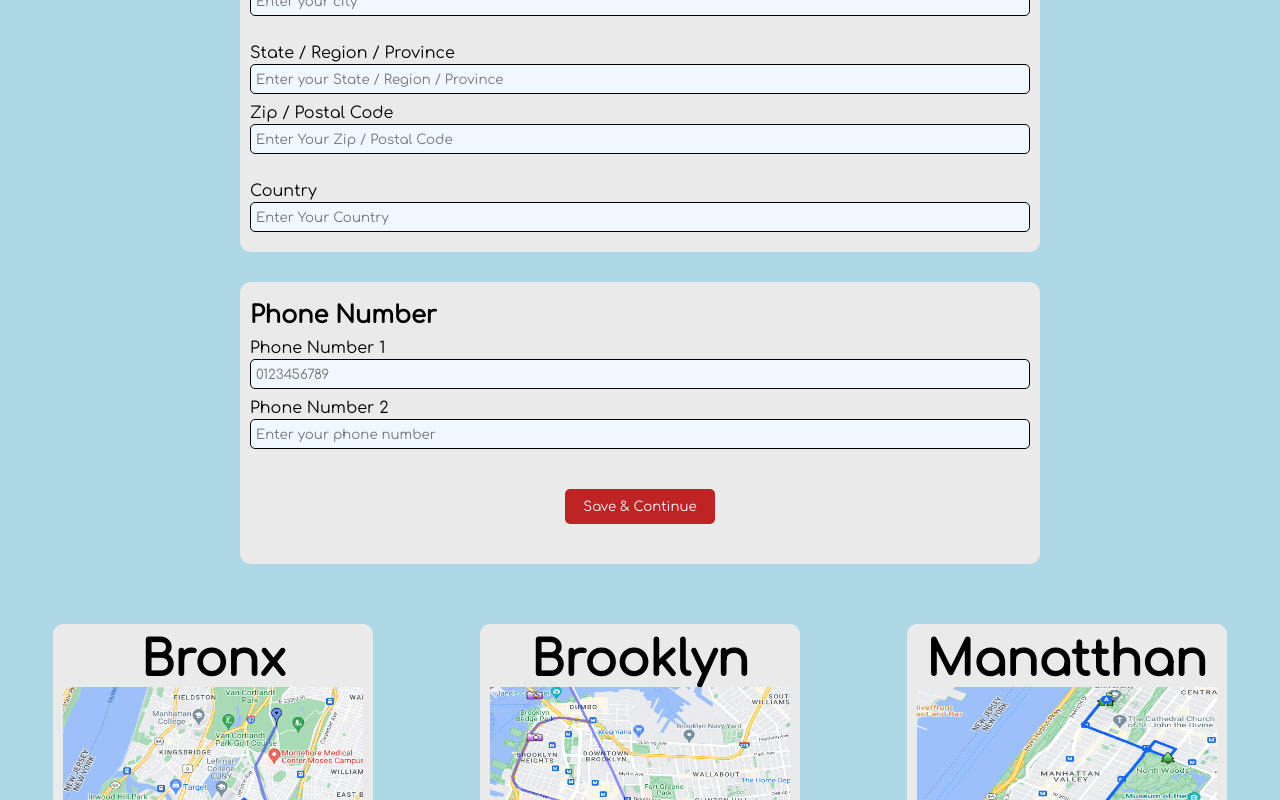
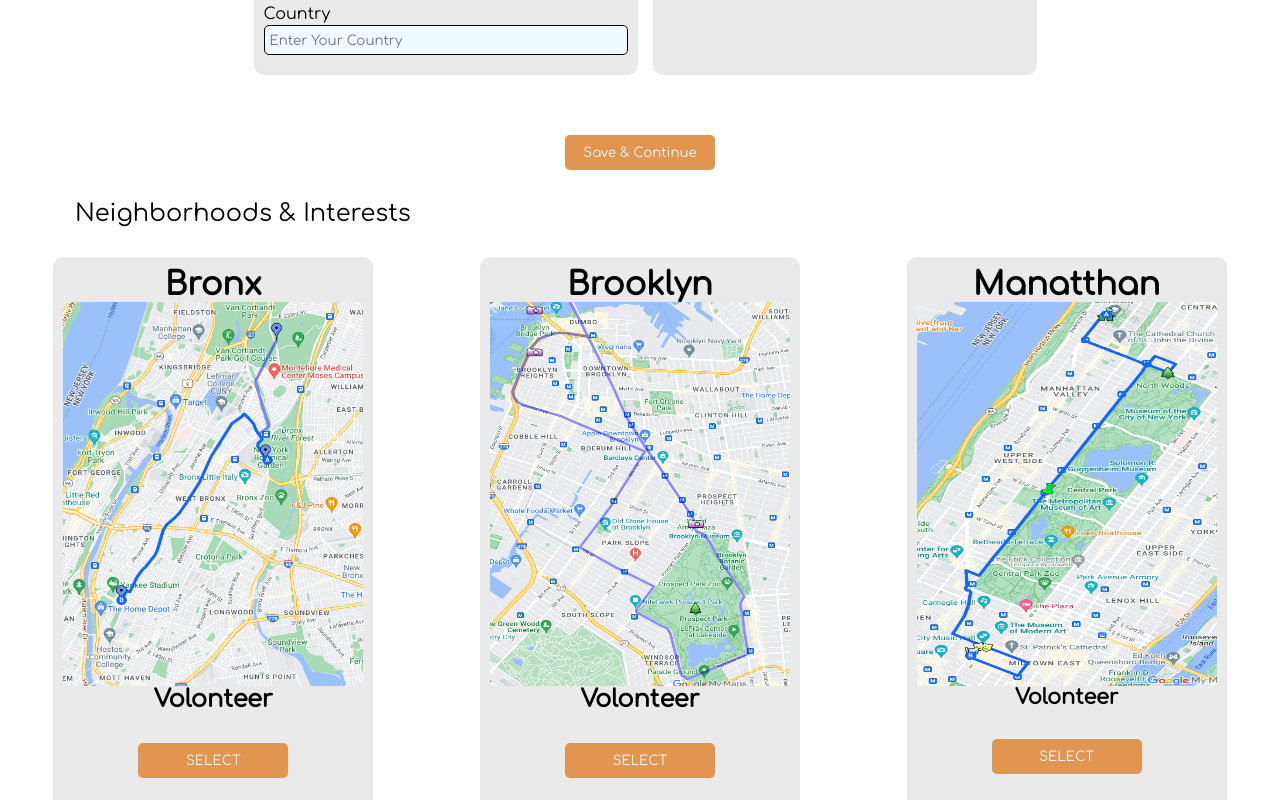
Before and after one commit to JawadMessaoudene/Hackathon1, a React (Vite) app: page /form in a window 1280 px wide. Shown: the part 960-1760 px from the top of the page. Built offline with nearby package versions, Linux system fonts and the light colour scheme; no server answers.

Commit message:
update css-formPage

```diff
--- a/src/components/Bronx.jsx
+++ b/src/components/Bronx.jsx
@@ -12,7 +12,7 @@ const Bronx = () => {
       <div className={styles.containerimageBronx}>
         <img className={styles.imageBronx} src={Bronxplan} alt="Bronx" />
       </div>
-      <h1 className={styles.titreVolonteers}>Volonteers</h1>
+      <h1 className={styles.titreVolonteers}>Volonteer</h1>
       <UsersCard></UsersCard>
       <button className={styles.select}>SELECT</button>
       </div>
--- a/src/components/Bronx.module.css
+++ b/src/components/Bronx.module.css
@@ -8,7 +8,6 @@
   --main-bg-color: lightblue;
   --input-bg-color: aliceblue;
   --font-general-type: open sansSerif;
-  --buttonSubmit-bg-color: rgba(185, 8, 8, 0.872);
 }
 
 .Bronx {
@@ -25,7 +24,7 @@
 .titreBronx {
   display: flex;
   justify-content: center;
-  font-size: 1.5em;
+  font-size: 1em;
 }
 
 .containerimageBronx {
@@ -49,7 +48,7 @@
   justify-content: center;
   width: 150px;
   margin: auto auto 30px auto;
-  background-color: var(--buttonSubmit-bg-color);
+  background-color: #E29551;
   color: var(--input-bg-color);
   border: none;
   border-radius: 5px;
--- a/src/components/Brooklyn.jsx
+++ b/src/components/Brooklyn.jsx
@@ -16,7 +16,7 @@ const Brooklyn = () => {
             alt="Brooklyn"
           />
         </div>
-        <h1 className={styles.titreVolonteers}>Volonteers</h1>
+        <h1 className={styles.titreVolonteers}>Volonteer</h1>
         <UsersCard></UsersCard>
         <button className={styles.select}>SELECT</button>
       </div>
--- a/src/components/Brooklyn.module.css
+++ b/src/components/Brooklyn.module.css
@@ -25,12 +25,13 @@
 .titreBrooklyn {
   display: flex;
   justify-content: center;
-  font-size: 1.5em;
+  font-size: 1em;
 }
 
 .containerimageBrooklyn {
   display: flex;
   justify-content: center;
+
 }
 
 .imageBrooklyn {
@@ -49,7 +50,7 @@
   justify-content: center;
   width: 150px;
   margin: 30px auto;
-  background-color: var(--buttonSubmit-bg-color);
+  background-color:#E29551;
   color: var(--input-bg-color);
   border: none;
   border-radius: 5px;
--- a/src/components/Manatthan.jsx
+++ b/src/components/Manatthan.jsx
@@ -16,7 +16,7 @@ const Manatthan = () => {
             alt="Manatthan"
           />
         </div>
-        <h1 className={styles.titreVolonteers}>Volonteers</h1>
+        <h1 className={styles.titreVolonteers}>Volonteer</h1>
         <UsersCard></UsersCard>
         <button className={styles.select}>SELECT</button>
       </div>
--- a/src/components/Manatthan.module.css
+++ b/src/components/Manatthan.module.css
@@ -25,7 +25,7 @@
 .titreManatthan {
   display: flex;
   justify-content: center;
-  font-size: 1.5em;
+  font-size: 1em;
 }
 
 .containerimageManatthan {
@@ -41,7 +41,7 @@
 .titreVolonteers {
   display: flex;
   justify-content: center;
-  font-size: 1.5em;
+  font-size: 1.3em;
 }
 
 .select {
@@ -49,7 +49,7 @@
   justify-content: center;
   width: 150px;
   margin: 30px auto;
-  background-color: var(--buttonSubmit-bg-color);
+  background-color: #E29551;
   color: var(--input-bg-color);
   border: none;
   border-radius: 5px;
--- a/src/components/UsersCard.module.css
+++ b/src/components/UsersCard.module.css
@@ -3,14 +3,21 @@
   margin: 0;
   padding: 0;
 }
-
+.displayUser{
+  display: flex;
+  flex-direction: row;
+  align-items: center;
+  justify-content: center;
+}
 .usersPaper {
   display: flex;
-  justify-content: center;
+  flex-direction: column;
+
+  align-items: center;
+
 }
 
 .usersWrite {
-  --font-general-type: open sansSerif;
   width: 100%;
-  font-size: 1.5em;
+  font-size: 1em;
 }
--- a/src/pages/Form.jsx
+++ b/src/pages/Form.jsx
@@ -6,17 +6,13 @@ import Mannatthan from "../components/Manatthan";
 
 const Form = () => {
   const [userInformation, setUserInformation] = useState({});
-  console.log(
-    userInformation.userName,
-    userInformation.userLastName,
-    userInformation.userEmail,
-    userInformation.userAdress1
-  );
+
 
   return (
     <>
       <div className={styles.form}>
         <form action="" onSubmit={console.log("Send")}>
+          <div className={styles.formContainer}>
           <div className={styles.nameForm}>
             <h2>Name</h2>
             <label htmlFor="title">Title</label>
@@ -201,17 +197,21 @@ const Form = () => {
               id="phone2"
               placeholder="Enter your phone number"
             />
-            <button className={styles.buttonSubmit} type="submit">
+
+          </div>
+          </div>
+        </form>
+        <button className={styles.buttonSubmit} type="submit">
               Save & Continue
             </button>
-          </div>
-        </form>
       </div>
+      <div className={styles.neighboor}> Neighborhoods & Interests</div>
       <div className={styles.quartiers}>
         <Bronx></Bronx>
         <Brooklyn></Brooklyn>
         <Mannatthan></Mannatthan>
       </div>
+
     </>
   );
 };
--- a/src/pages/Form.module.css
+++ b/src/pages/Form.module.css
@@ -1,3 +1,4 @@
+@import url('https://fonts.googleapis.com/css2?family=Comfortaa&display=swap');
 * {
   box-sizing: border-box;
   margin: 0;
@@ -6,14 +7,15 @@
 :root {
   --main-bg-color: lightblue;
   --input-bg-color: aliceblue;
-  --font-general-type: open sansSerif;
-  --buttonSubmit-bg-color: rgba(185, 8, 8, 0.872);
+  --font-general-type:'Comfortaa', cursive;
+  --buttonSubmit-bg-color: #E29551;
 }
 
 .form {
-  background-color: var(--main-bg-color);
+
   display: flex;
-  flex-direction: column;
+ flex-direction: column;
+ align-items: center;
   min-height: 100vh;
   width: 100vw;
 }
@@ -34,6 +36,7 @@
 
 .form h2 {
   margin: 10px 0px;
+  color : #E29551;
 }
 .form input {
   margin: 2px 0px 10px 0px;
@@ -53,7 +56,7 @@
 .buttonSubmit {
   width: 150px;
   margin: 30px auto;
-  background-color: var(--buttonSubmit-bg-color);
+  background-color: #E29551;
   color: var(--input-bg-color);
   border: none;
   border-radius: 5px;
@@ -61,9 +64,15 @@
 }
 
 .quartiers {
-  background-color: var(--main-bg-color);
+
   display: flex;
   justify-content: space-between;
+}
+.neighboor{
+  font-family: 'Comfortaa', cursive;
+  font-size: 1.5em;
+  padding-left: 75px;
+
 }
 
 @media (min-width: 700px) {
@@ -72,12 +81,13 @@
   .adress,
   .phoneNumber {
     max-width: 800px;
+    width: 30vw;
+  }
+  .formContainer{
+    display: grid;
+    grid-template-columns: 50% 50% ;
+    row-gap: 10px;
+    column-gap: 10px;
+
   }
 }
-
-@media (max-width: 700px) {
-  .quartiers {
-    flex-direction: column;
-    width: 100%;
-  }
-}
```
